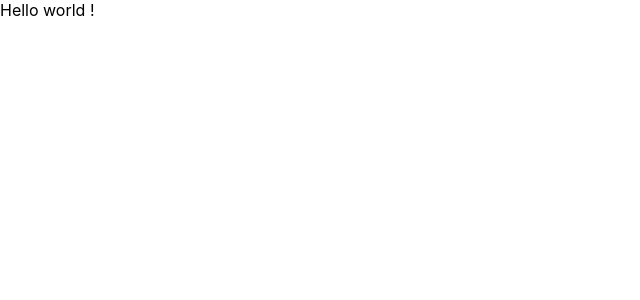
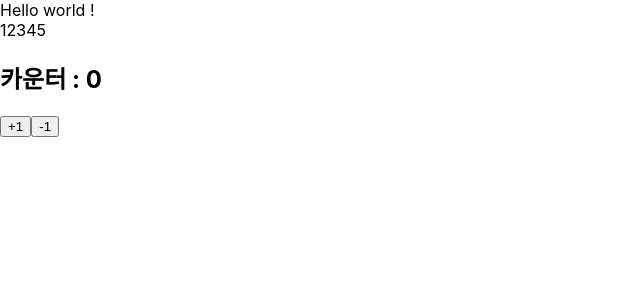
Before and after one commit to boram65/typescript_divice_manager, a Next.js app: page / in a window 1280 px wide. Shown: the top 300 px of the page, without its empty margins (0-640 px from the left). Built offline with nearby package versions, Linux system fonts and the light colour scheme.

Commit message:
README.md 수정

```diff
--- /dev/null
+++ b/component/Counter.tsx
@@ -0,0 +1,21 @@
+import { useState } from "react";
+
+let data: Number = 12345;
+
+interface CounterProps {
+  title: String | Number;
+  subtitle?: String;
+}
+
+export default function count(props: CounterProps) {
+  const [count, setCount] = useState(0);
+
+  return (
+    <div>
+      <div>{props.title.toString()}</div>
+      <h2>카운터 : {count}</h2>
+      <button onClick={() => setCount(count + 1)}>+1</button>
+      <button onClick={() => setCount(count - 1)}>-1</button>
+    </div>
+  );
+}
--- a/pages/index.tsx
+++ b/pages/index.tsx
@@ -2,9 +2,15 @@ import type { NextPage } from "next";
 import Head from "next/head";
 import Image from "next/image";
 import styles from "../styles/Home.module.css";
+import Counter from "../component/Counter";
 
 const Home: NextPage = () => {
-  return <div>Hello world !</div>;
+  return (
+    <>
+      <div>Hello world !</div>
+      <Counter title={12345} />
+    </>
+  );
 };
 
 export default Home;
```
Also changed, not shown: 1 other file (tests, documents, lock files or other folders).
